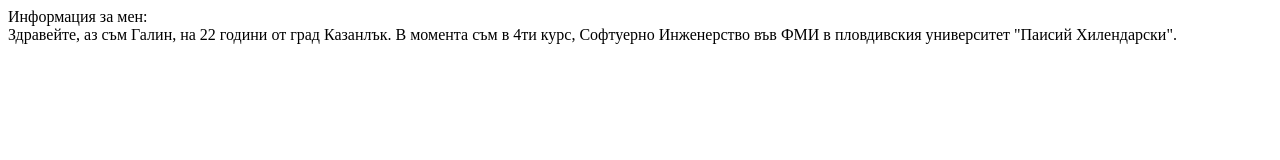
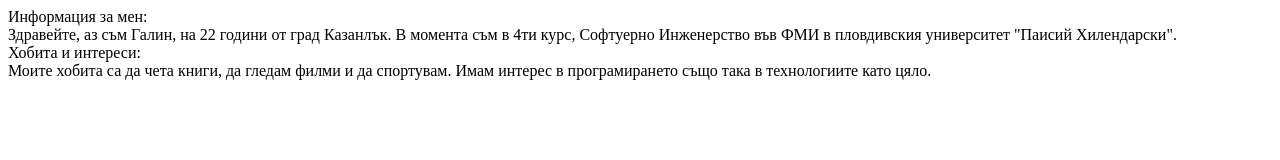
Before and after one commit to Galin-Dermendjiev/stu2001321027, a plain HTML site: page index.html in a window 1280 px wide. Drawn offline with Linux system fonts and the light colour scheme.

Commit message:
Add information about hobbies and interests

```diff
--- a/index.html
+++ b/index.html
@@ -10,5 +10,7 @@
     <div>Информация за мен:</div>
     <div>Здравейте, аз съм Галин, на 22 години от град Казанлък. В момента съм в 4ти курс, Софтуерно Инженерство във ФМИ в пловдивския университет "Паисий Хилендарски". </div>
 
+    <div>Хобита и интереси:</div>
+    <div>Моите хобита са да чета книги, да гледам филми и да спортувам. Имам интерес в програмирането също така в технологиите като цяло.</div>
   </body>
 </html>
```
